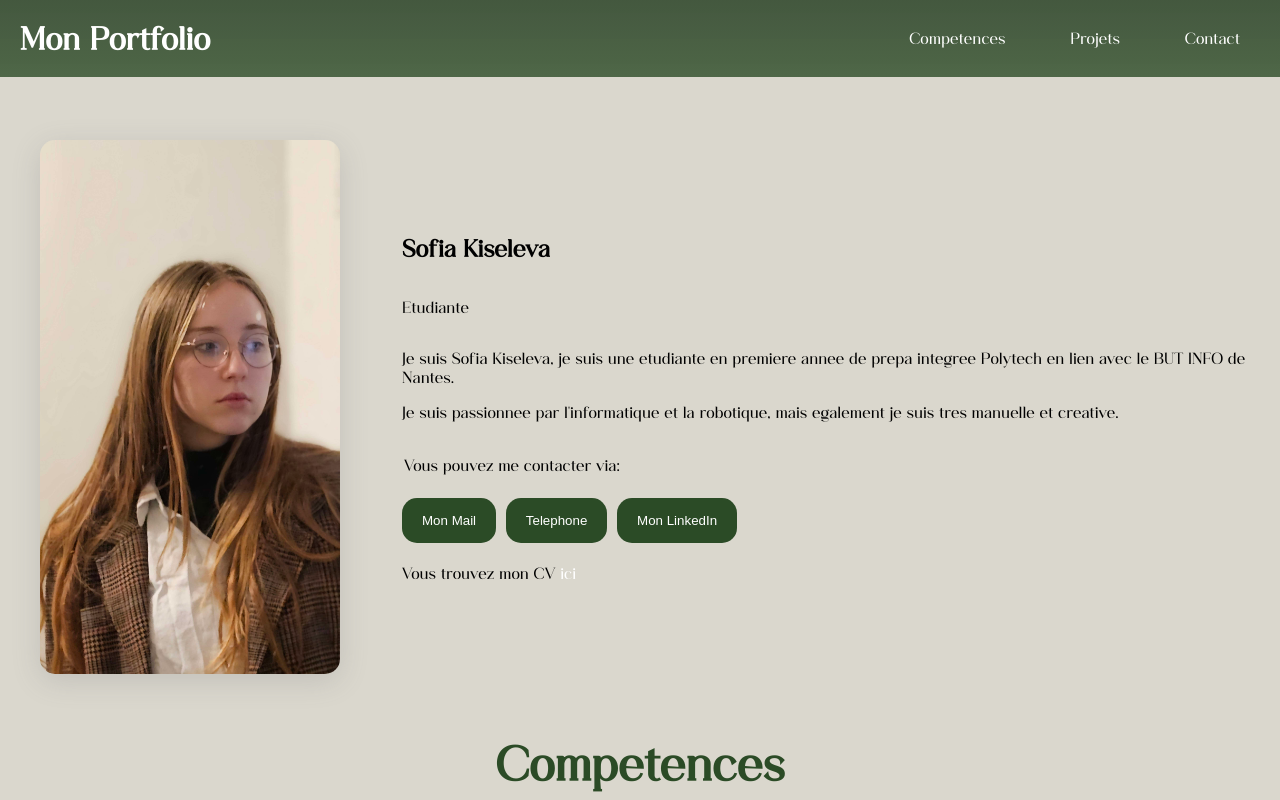
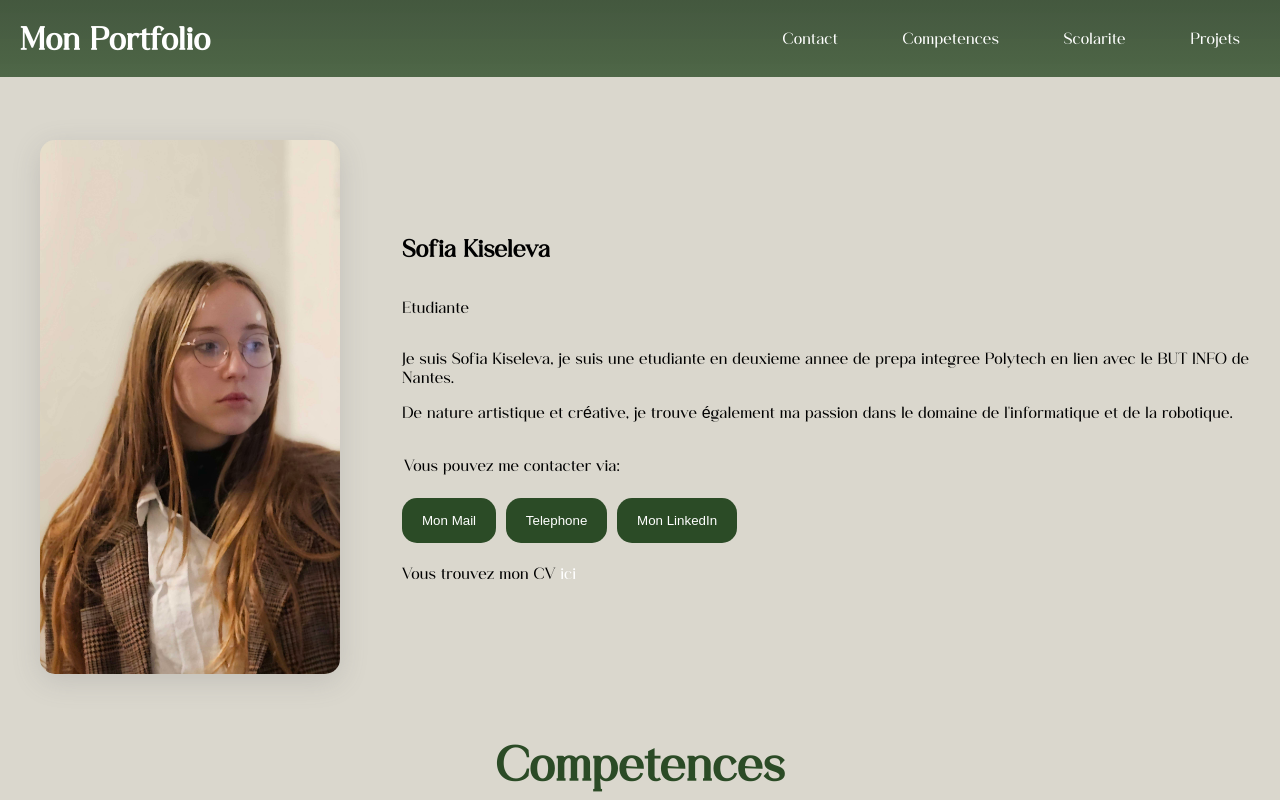
Before and after one commit to BeurreDeSel/BeurreDeSel.github.io, a website: page index.html in a window 1280 px wide. Shown: the top 800 px of the page. Drawn offline with Linux system fonts and the light colour scheme.

Commit message:
2eme annee

```diff
--- a/index.html
+++ b/index.html
@@ -11,9 +11,10 @@
   <h1><a href="#accueil">Mon Portfolio</a></h1>
   <nav>
     <ul>
+      <li><a href="#Contact">Contact</a></li>
       <li><a href="#competences">Competences</a></li>
+      <li><a href="#scool">Scolarite</a></li>
       <li><a href="#projets">Projets</a></li>
-      <li><a href="#Contact">Contact</a></li>
     </ul>
   </nav>
 </header>
@@ -24,8 +25,8 @@
     <h1><span>Sofia Kiseleva</span></h1>
     <p><span>Etudiante</span></p>
     <div>
-      <p>Je suis Sofia Kiseleva, je suis une etudiante en premiere annee de prepa integree Polytech en lien avec le BUT INFO de Nantes.</p>
-      <p>Je suis passionnee par l'informatique et la robotique, mais egalement je suis tres manuelle et creative.</p>
+      <p>Je suis Sofia Kiseleva, je suis une etudiante en deuxieme annee de prepa integree Polytech en lien avec le BUT INFO de Nantes.</p>
+      <p>De nature artistique et créative, je trouve également ma passion dans le domaine de l'informatique et de la robotique.</p>
       <section id="Contact">
         <p>Vous pouvez me contacter via:</p>
       </section>
@@ -36,8 +37,9 @@
         <button><a href="https://fr.linkedin.com/in/sofia-kiseleva-234807299?trk=people-guest_people_search-card">Mon LinkedIn</a></button>
       </div>
       <div>
-        <p>Vous trouvez mon CV <a href="cv/Sofia_Kiseleva_CV.pdf">ici</a></p>
+        <p>Vous trouvez mon CV <a href="cv/CV_Sofia_Kiseleva.pdf">ici</a></p>
       </div>
+    </div>
   </section>
 
 </div>
```
Also changed, not shown: 2 other files.
